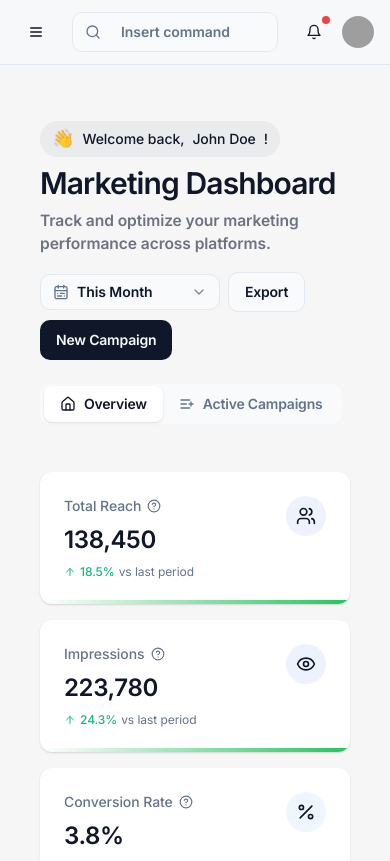
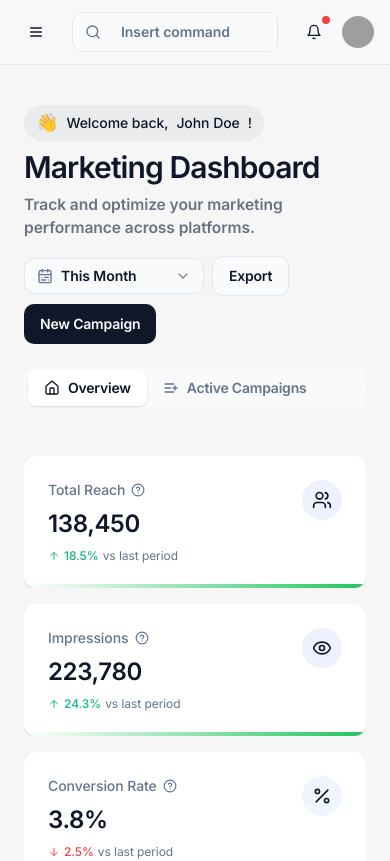
Before and after one commit to Scalevo-GmbH/unify-tracker, a React (Vite) app: page / in a window 390 px wide. Shown: the top 861 px of the page. Built offline with nearby package versions, Linux system fonts and the light colour scheme; grey boxes are pictures that could not be loaded; a web font is replaced by a local one.

Commit message:
Address horizontal scrolling on mobile
Investigate and fix horizontal scrolling issues on various pages in mobile view.

```diff
--- a/src/App.css
+++ b/src/App.css
@@ -12,6 +12,8 @@
   width: auto;
   font-family: 'Cal Sans', 'Inter', system-ui, sans-serif !important;
   letter-spacing: var(--cal-letter-spacing);
+  max-width: 100%;
+  overflow-x: auto;
 }
 
 .dashboard-tab {
@@ -94,4 +96,32 @@
   background-color: white;
   border-radius: 0.75rem;
   box-shadow: 0 1px 3px rgba(0, 0, 0, 0.05);
+  max-width: 100%;
+  overflow-x: hidden;
 }
+
+/* Ensure all mobile containers respect viewport width */
+@media (max-width: 768px) {
+  .container,
+  div[class*="dashboard"],
+  div[class*="tab-content"],
+  .card,
+  table,
+  section {
+    max-width: 100vw;
+    width: 100%;
+    overflow-x: hidden;
+  }
+
+  /* Tables should be horizontally scrollable when needed */
+  .responsive-table-container {
+    overflow-x: auto;
+    max-width: 100%;
+  }
+
+  /* Adjust side padding for mobile */
+  .px-4, .px-6, .p-4, .p-6 {
+    padding-left: 0.75rem;
+    padding-right: 0.75rem;
+  }
+}
--- a/src/App.tsx
+++ b/src/App.tsx
@@ -32,13 +32,13 @@ const AppLayout = () => {
 
   return (
     <SidebarProvider>
-      <div className="min-h-screen flex w-full bg-[#F6F6F7]">
+      <div className="min-h-screen flex w-full bg-[#F6F6F7] overflow-x-hidden max-w-[100vw]">
         {!isAuthRoute && (
           <>
             <MainSidebar className="hidden md:block" />
-            <div className="flex flex-col flex-1">
+            <div className="flex flex-col flex-1 overflow-x-hidden">
               <Navbar />
-              <main className="flex-1 p-6">
+              <main className="flex-1 p-2 sm:p-4 md:p-6 overflow-x-hidden max-w-full">
                 <Routes>
                   <Route path="/" element={<Index />} />
                   <Route path="/login" element={<Login />} />
@@ -59,7 +59,7 @@ const AppLayout = () => {
         )}
 
         {isAuthRoute && (
-          <main className="flex-1">
+          <main className="flex-1 overflow-x-hidden max-w-full">
             <Routes>
               <Route path="/login" element={<Login />} />
               <Route path="/signup" element={<SignUp />} />
--- a/src/components/google-ads/GoogleAdsTable.tsx
+++ b/src/components/google-ads/GoogleAdsTable.tsx
@@ -5,6 +5,7 @@ import { Table, TableBody, TableCell, TableHead, TableHeader, TableRow } from "@
 import { Pagination, PaginationContent, PaginationEllipsis, PaginationItem, PaginationLink, PaginationNext, PaginationPrevious } from "@/components/ui/pagination";
 import { Button } from "@/components/ui/button";
 import { useIsMobile } from "@/hooks/use-mobile";
+import { ScrollArea } from "@/components/ui/scroll-area";
 
 interface Ad {
   id: number;
@@ -38,7 +39,7 @@ export const GoogleAdsTable: React.FC<GoogleAdsTableProps> = ({
   const isMobile = useIsMobile();
 
   return (
-    <section>
+    <section className="w-full max-w-full overflow-hidden">
       <div className="flex justify-between items-center mb-4">
         <h2 className="text-xl font-semibold">All Google Ads</h2>
         <Button variant="outline" size="sm">
@@ -46,8 +47,9 @@ export const GoogleAdsTable: React.FC<GoogleAdsTableProps> = ({
         </Button>
       </div>
 
-      <Card className="overflow-hidden">
+      <Card className="overflow-hidden w-full">
         <CardContent className={isMobile ? "px-0 pb-0" : "p-0"}>
+          <div className="w-full overflow-auto">
             <Table>
               <TableHeader>
                 <TableRow>
@@ -89,8 +91,9 @@ export const GoogleAdsTable: React.FC<GoogleAdsTableProps> = ({
                 ))}
               </TableBody>
             </Table>
+          </div>
         </CardContent>
-        <CardFooter className="border-t border-border px-6 py-3">
+        <CardFooter className="border-t border-border px-2 sm:px-6 py-3">
           <Pagination>
             <PaginationContent>
               <PaginationItem>
--- a/src/components/performance/PerformanceNavTabs.tsx
+++ b/src/components/performance/PerformanceNavTabs.tsx
@@ -2,6 +2,8 @@
 import React from "react";
 import { useTranslation } from "@/hooks/use-translation";
 import { Search, BarChart3, LineChart, Globe, Mail, FileText } from "lucide-react";
+import { ScrollArea } from "@/components/ui/scroll-area";
+import { useIsMobile } from "@/hooks/use-mobile";
 
 interface PerformanceNavTabsProps {
   activeTab: string;
@@ -13,9 +15,11 @@ export const PerformanceNavTabs: React.FC<PerformanceNavTabsProps> = ({
   setActiveTab
 }) => {
   const { t } = useTranslation();
+  const isMobile = useIsMobile();
 
   return (
-    <div className="overflow-x-auto pb-2 -mx-2 px-2">
+    <div className="w-full max-w-full overflow-hidden mb-4">
+      <ScrollArea className="w-full" orientation="horizontal">
         <div className="dashboard-tabs min-w-max inline-flex">
           <button
             className={`dashboard-tab flex items-center ${activeTab === "paid-search" ? "active" : ""}`}
@@ -69,6 +73,7 @@ export const PerformanceNavTabs: React.FC<PerformanceNavTabsProps> = ({
             <span>{t('forms')}</span>
           </button>
         </div>
+      </ScrollArea>
     </div>
   );
 };
--- a/src/index.css
+++ b/src/index.css
@@ -1,4 +1,3 @@
-
 /* Import Google Fonts and local Cal Sans */
 @import url('https://fonts.googleapis.com/css2?family=Inter:wght@100;200;300;400;500;600;700;800;900&display=swap');
 @import '/fonts/cal-sans/cal-sans.css';
@@ -92,11 +91,12 @@
   }
 
   body {
-    @apply bg-background text-foreground antialiased;
+    @apply bg-background text-foreground antialiased overflow-x-hidden;
     -webkit-font-smoothing: antialiased;
     -moz-osx-font-smoothing: grayscale;
     letter-spacing: var(--cal-letter-spacing);
     font-family: 'Cal Sans', 'Inter', system-ui, sans-serif !important;
+    max-width: 100vw;
   }
 
   h1, h2, h3, h4, h5, h6 {
@@ -203,3 +203,27 @@
 .animate-spin-reverse-slow {
   animation: spin-reverse-slow 15s linear infinite;
 }
+
+/* Fix for mobile scrolling in tables */
+.responsive-table-container {
+  overflow-x: auto;
+  -webkit-overflow-scrolling: touch;
+  max-width: 100vw;
+}
+
+/* Ensure the horizontal scrollbar only appears when truly needed */
+::-webkit-scrollbar-horizontal {
+  height: 6px;
+}
+
+.container,
+.content-container,
+main,
+section,
+div[class*="dashboard"],
+div[class*="page"],
+.card,
+.responsive-table-container {
+  max-width: 100%;
+  overflow-x: hidden;
+}
--- a/src/pages/HelpSupport.tsx
+++ b/src/pages/HelpSupport.tsx
@@ -18,25 +18,25 @@ const HelpSupport: React.FC = () => {
   };
 
   return (
-    <div className="container mx-auto py-8 px-4 md:px-6">
-      <div className="mb-8">
+    <div className="max-w-full overflow-hidden py-4 sm:py-8 px-2 sm:px-4 md:px-6">
+      <div className="mb-6 sm:mb-8">
         <h1 className="page-title">{t('helpSupport')}</h1>
         <p className="page-description">{t('helpSupportDesc')}</p>
       </div>
 
       <HelpSupportTabs activeTab={activeTab} setActiveTab={handleTabChange} />
 
-      <Tabs value={activeTab} className="mt-6">
-        <TabsContent value="faq">
+      <Tabs value={activeTab} className="mt-6 w-full max-w-full overflow-hidden">
+        <TabsContent value="faq" className="max-w-full">
           <FAQSection />
         </TabsContent>
-        <TabsContent value="guides">
+        <TabsContent value="guides" className="max-w-full">
           <GuidesSection />
         </TabsContent>
-        <TabsContent value="tickets">
+        <TabsContent value="tickets" className="max-w-full">
           <SupportTicketsSection />
         </TabsContent>
-        <TabsContent value="contact">
+        <TabsContent value="contact" className="max-w-full">
           <ContactSection />
         </TabsContent>
       </Tabs>
--- a/src/pages/Performance.tsx
+++ b/src/pages/Performance.tsx
@@ -41,7 +41,7 @@ const Performance = () => {
   };
 
   return (
-    <div className="w-full mx-auto py-4 sm:py-8 px-2 sm:px-4 md:px-6">
+    <div className="w-full max-w-full overflow-hidden py-4 sm:py-8 px-2 sm:px-4 md:px-6">
       <div className="mb-4 sm:mb-8">
         <h1 className="page-title">{t('performance')}</h1>
         <p className="page-description">{t('trackAnalyzePerformance')}</p>
--- a/src/styles/global.css
+++ b/src/styles/global.css
@@ -10,6 +10,7 @@
   overflow-x: auto;
   -webkit-overflow-scrolling: touch;
   position: relative;
+  max-width: 100%;
 }
 
 /* Table reset and base styles */
@@ -81,10 +82,27 @@ th, td {
   }
 
   .responsive-table-container {
-    margin-left: -1rem;
-    margin-right: -1rem;
-    padding-left: 1rem;
-    padding-right: 1rem;
-    width: calc(100% + 2rem);
+    margin-left: 0;
+    margin-right: 0;
+    padding-left: 0.5rem;
+    padding-right: 0.5rem;
+    width: 100%;
+    max-width: 100%;
+  }
+
+  /* Prevent oversized content */
+  .card,
+  .card-content,
+  section,
+  div {
+    max-width: 100%;
+    overflow-x: hidden;
   }
 }
+
+/* Prevent horizontal scrolling on the entire page */
+html,
+body {
+  overflow-x: hidden;
+  max-width: 100vw;
+}
```
Lines whose indentation alone changed are shown as unchanged.
